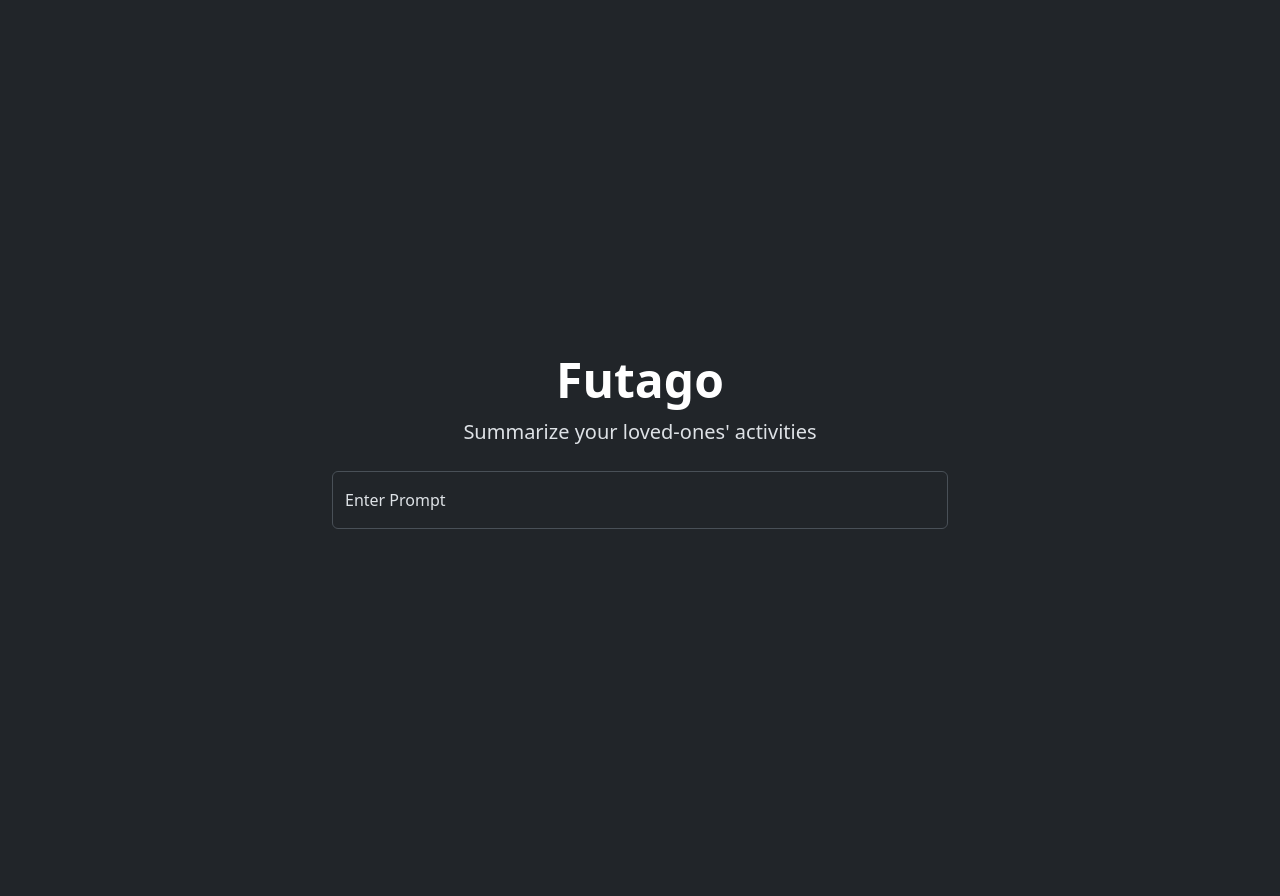
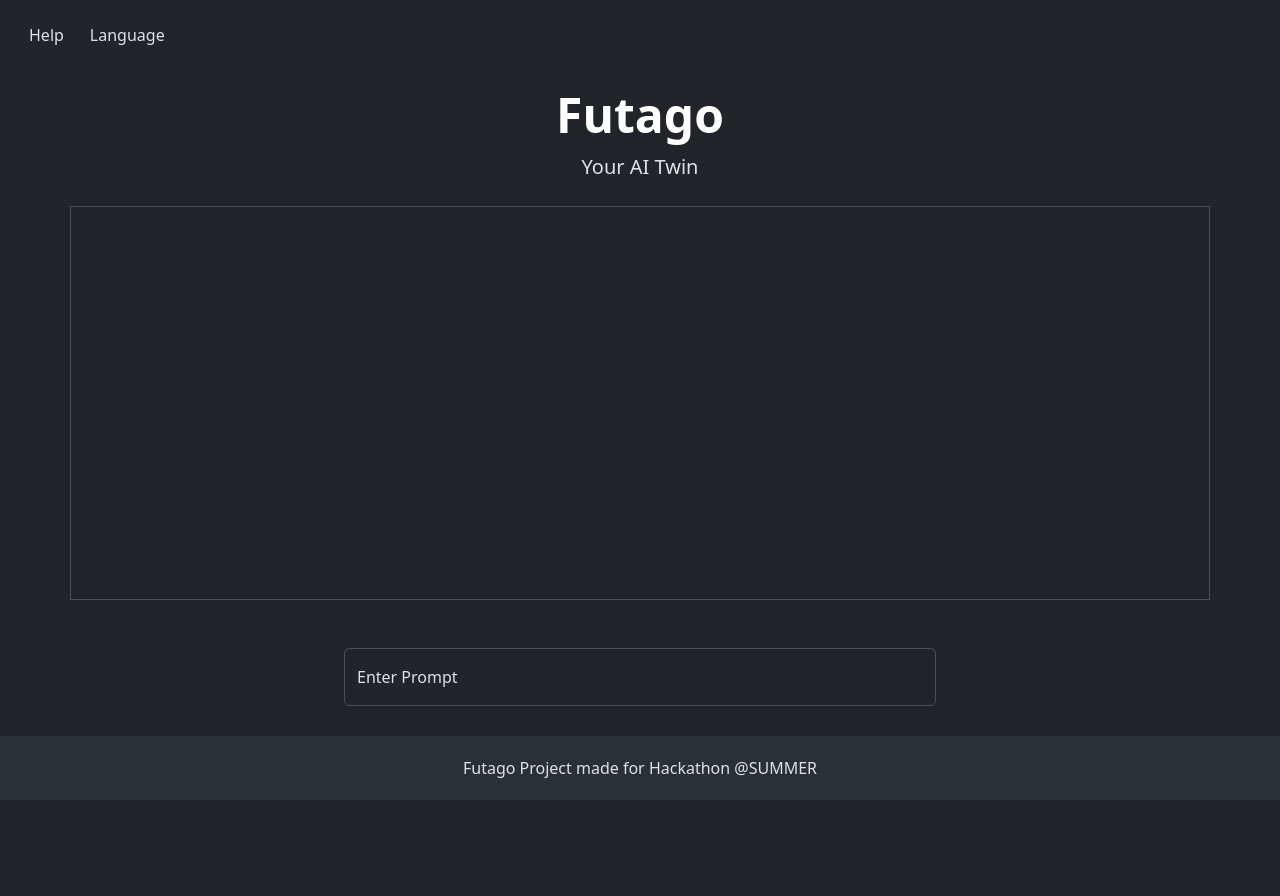
Before and after one commit to duongnphong/Futago, a Flask app: page / in a window 1280 px wide. After the commit the page ends 778 px from the top, so only its background shows below. Run offline with Flask 3, Linux system fonts and the light colour scheme.

Commit message:
frontend changes

```diff
--- a/static/index.js
+++ b/static/index.js
@@ -10,12 +10,14 @@
         contentType: 'application/json',
         data: JSON.stringify({ prompt: promptInput }),
         success: function (data) {
-          const responseHtml = `<div class="alert alert-success mt-3" role="alert">${data.response}</div>`;
-          $("#main").append(responseHtml);
+          // const responseHtml = `<div class="alert alert-success mt-3" role="alert">${data.response}</div>`;
+          const responseHtml = `<p>${data.response}</p>`;
+          $("#response").append(responseHtml);
         },
         error: function (xhr, status, error) {
-          const errorHtml = `<div class="alert alert-danger mt-3" role="alert">Something went wrong: ${error}</div>`;
-          $("#main").append(errorHtml);
+          // const errorHtml = `<div class="alert alert-danger mt-3" role="alert">Something went wrong: ${error}</div>`;
+          const errorHtml = `<p>Something went wrong: ${error}</p>`;
+          $("#response").append(errorHtml);
         }
       });
 
--- a/static/style.css
+++ b/static/style.css
@@ -1,6 +1,56 @@
-#main {
-    height: 100vh;
+body{
+    min-height: 100vh;
+}
+
+#main{
     display: flex;
     flex-direction: column;
-    justify-content: center;
 }
+
+#response{
+    min-height: 45vh;
+    max-height: 45vh;
+}
+
+.scrollable-container {
+  max-height: 30vh; /* Adjust this value as needed */
+  overflow-y: auto;
+  padding: 15px; /* Optional: for inner spacing */
+}
+
+/* Custom Scrollbar Styles for .scrollable-container (for a Gemini-like look) */
+
+/* For Webkit browsers (Chrome, Safari, Edge, Opera) */
+.scrollable-container::-webkit-scrollbar {
+  width: 6px; /* A very thin scrollbar */
+  height: 6px; /* For horizontal scrollbars, if any */
+  background: transparent; /* Entire scrollbar area background */
+}
+
+.scrollable-container::-webkit-scrollbar-track {
+  background: transparent; /* The track where the thumb moves */
+}
+
+.scrollable-container::-webkit-scrollbar-thumb {
+  background-color: rgba(255, 255, 255, 0.2); /* Light, semi-transparent thumb for dark theme */
+  border-radius: 3px; /* Half of the width/height for a pill shape */
+}
+
+/* Make the thumb more visible on hover */
+.scrollable-container::-webkit-scrollbar-thumb:hover {
+  background-color: rgba(255, 255, 255, 0.4); /* More opaque on hover */
+}
+
+/* Hide scrollbar buttons/arrows */
+.scrollable-container::-webkit-scrollbar-button {
+  display: none;
+}
+
+/* For Firefox */
+.scrollable-container {
+  scrollbar-width: thin; /* Make it thin */
+  scrollbar-color: rgba(255, 255, 255, 0.2) transparent; /* thumb color track color */
+}
+
+/* Optional: If you want it to appear *only* on hover, you'd need JavaScript or a more complex CSS hack */
+/* The above will make it subtly visible by default, and more visible on hover, which is common. */
--- a/templates/index.html
+++ b/templates/index.html
@@ -11,18 +11,39 @@
 </head>
 
 <body>
-    <div class="px-4 py-5 my-5 text-center" id="main">
-        <div>
-            <h1 class="display-5 fw-bold text-body-emphasis">Futago</h1>
+    <header class="p-3 text-bg-dark">
+        <div class="">
+            <div class="d-flex flex-wrap align-items-center justify-content-center justify-content-lg-start">
+                <ul class="nav col-12 col-lg-auto me-lg-auto mb-2 justify-content-center mb-md-0">
+                    <li><button type="button" class="btn" id="help">Help</button></li>
+                    <li><button type="button" class="btn" id="lang">Language</button></li>
+                </ul>
+            </div>
+        </div>
+    </header>
+    <div class="px-4 py-3 text-center" id="main">
+        <h1 class="display-5 fw-bold text-body-emphasis">Futago</h1>
+        <div class="col-lg-6 mx-auto">
+            <p class="lead mb-4">Your AI Twin</p>
+        </div>
+        <div class="container px-4 py-3 border">
+          <div class="scrollable-container text-start" id="response">
+          </div>
+        </div>
+        <div class="px-4 py-5 text-center" id="prompt">
             <div class="col-lg-6 mx-auto">
-                <p class="lead mb-4">Summarize your loved-ones' activities</p>
-                <div class="form-floating mb-3 prompt">
+                <div class="form-floating">
                     <input type="prompt" class="form-control" id="promptInput" placeholder="">
                     <label for="floatingInput">Enter Prompt</label>
                 </div>
             </div>
         </div>
     </div>
+    <footer class="footer mt-auto py-3 bg-body-tertiary fixed-bottom">
+        <div class="nav justify-content-center py-1">
+            <p class="my-0">Futago Project made for Hackathon @SUMMER</p>
+        </div>
+    </footer>
     <script src="https://ajax.googleapis.com/ajax/libs/jquery/3.7.1/jquery.min.js"></script>
     <script src="../static/index.js"></script>
     <script src="https://cdn.jsdelivr.net/npm/bootstrap@5.3.6/dist/js/bootstrap.bundle.min.js"
```
